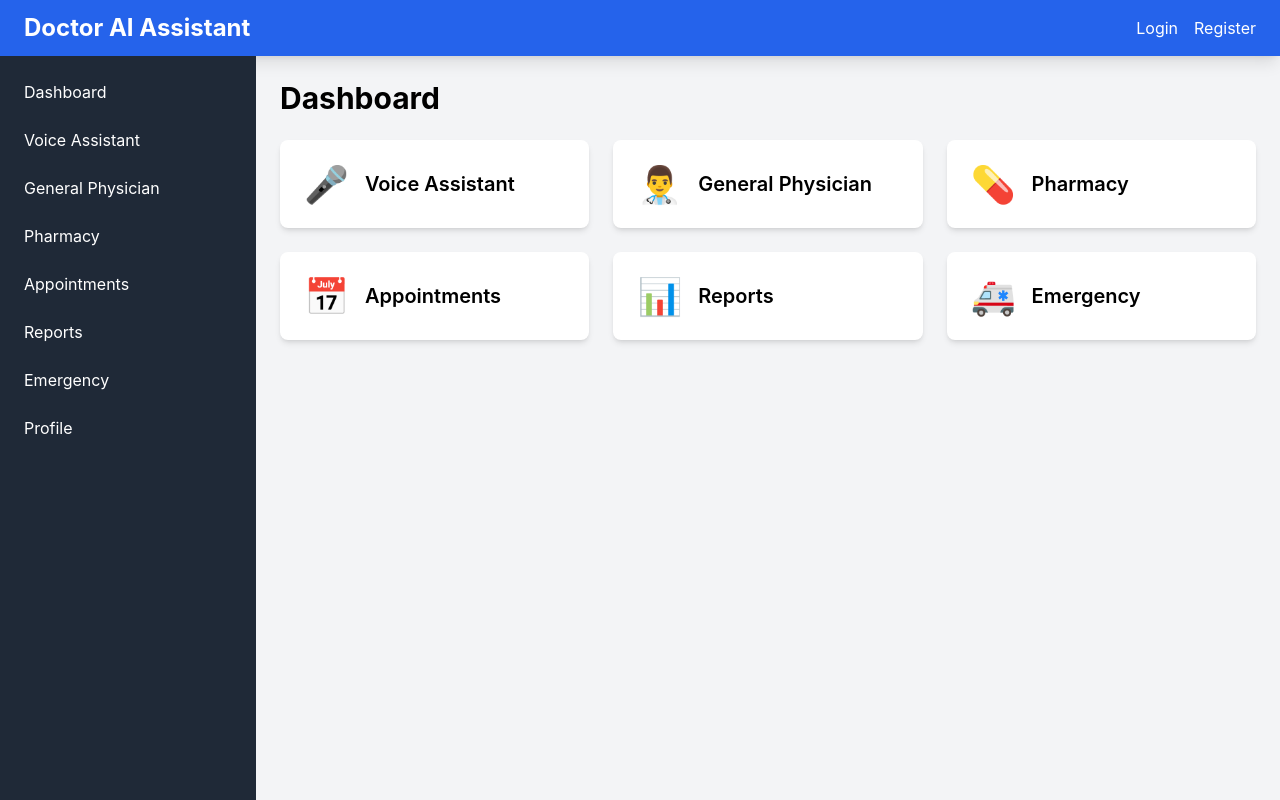
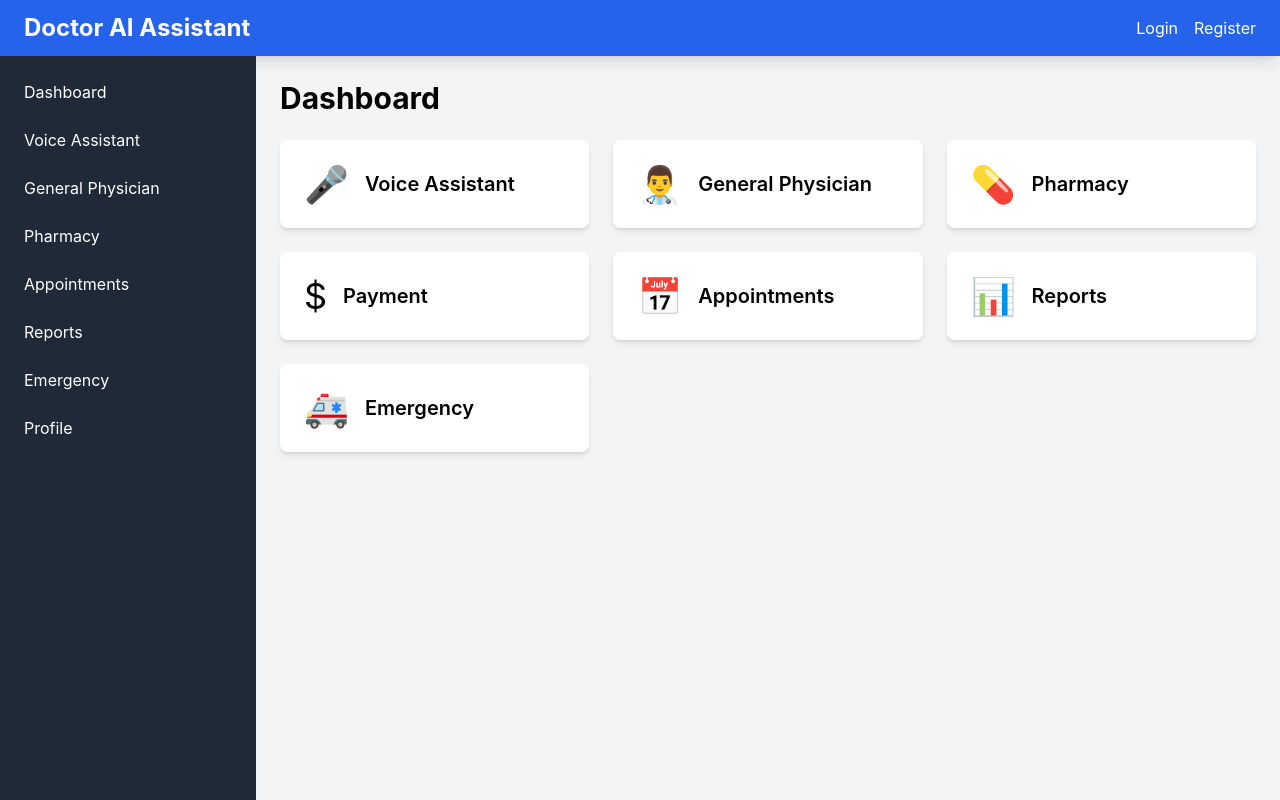
Before and after one commit to Sharadgup/Doctor-AI-world-helper, a React (Create React App) app in the folder doctor-ai-assistant/: page /dashboard in a window 1280 px wide. Shown: the top 800 px of the page. Built offline with nearby package versions, Linux system fonts and the light colour scheme.

Commit message:
message inital

```diff
--- a/doctor-ai-assistant/src/components/modules/Dashboard.tsx
+++ b/doctor-ai-assistant/src/components/modules/Dashboard.tsx
@@ -3,12 +3,13 @@ import Card from '../ui/Card';
 
 const Dashboard: React.FC = () => {
   const modules = [
-    { name: 'Voice Assistant', icon: '🎤' },
-    { name: 'General Physician', icon: '👨‍⚕️' },
-    { name: 'Pharmacy', icon: '💊' },
-    { name: 'Appointments', icon: '📅' },
-    { name: 'Reports', icon: '📊' },
-    { name: 'Emergency', icon: '🚑' },
+    { name: 'Voice Assistant', icon: '🎤',path: '/VoiceAssistant' },
+    { name: 'General Physician', icon: '👨‍⚕️',path: '/GeneralPhysician' },
+    { name: 'Pharmacy', icon: '💊',path: '/MedicalPharmacy' },
+    { name:  'Payment', icon:  '$',path: '/PaymentInterface' },
+    { name: 'Appointments', icon: '📅', path: 'AppointmentScheduling'},
+    { name: 'Reports', icon: '📊', path: '/ReportAnalysis'},
+    { name: 'Emergency', icon: '🚑', path: '/EmergencyAssistance' },
   ];
 
   return (
```
